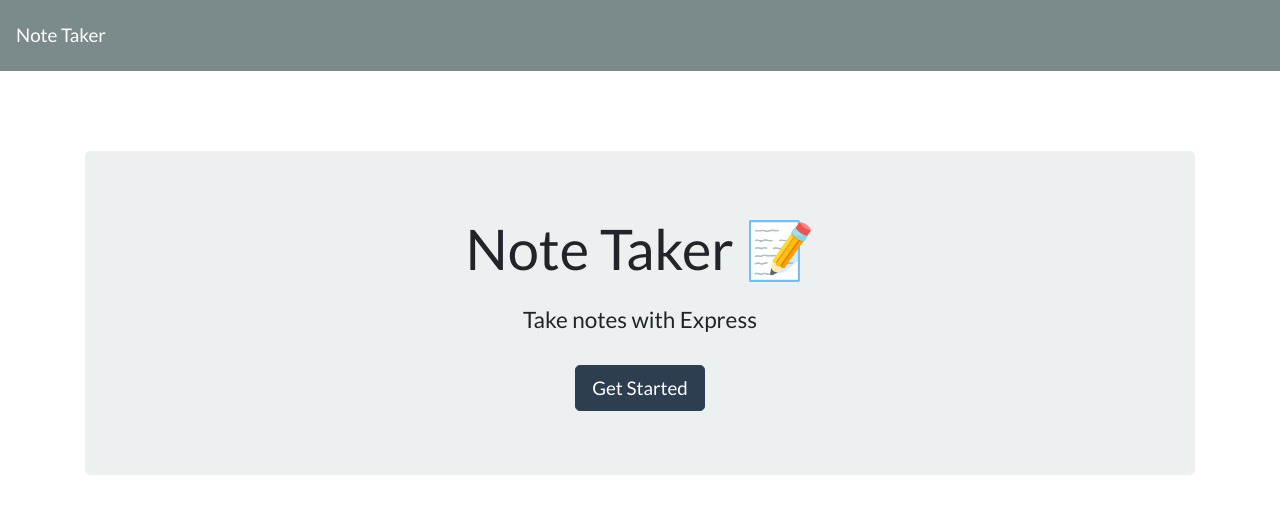
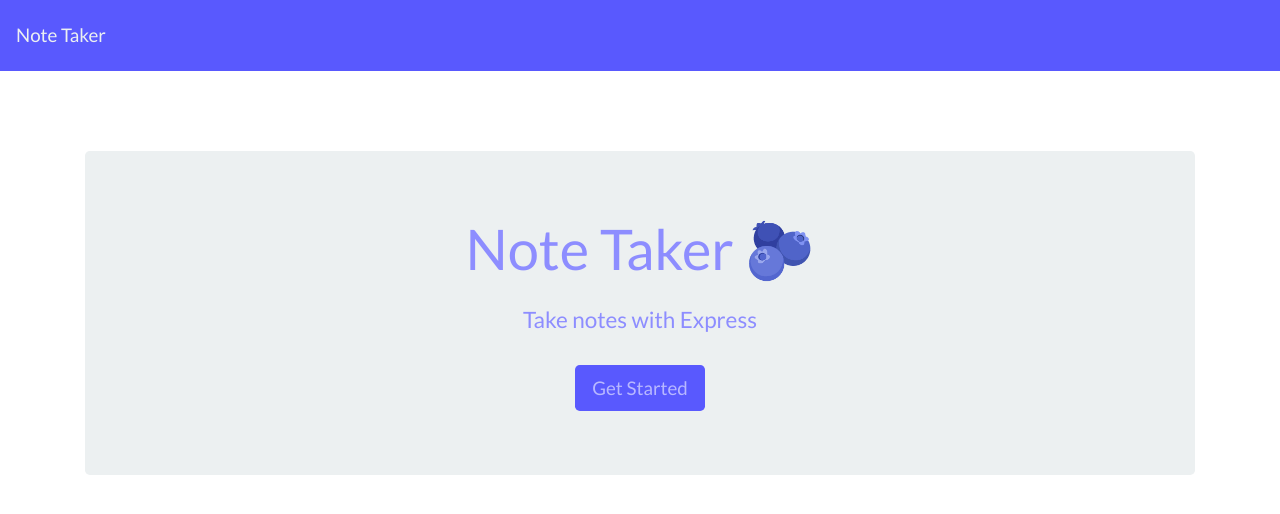
Before and after one commit to descardi-b/blueberry-swirl-note-taker, a website: page public/index.html in a window 1280 px wide. Drawn offline with nearby package versions, Linux system fonts and the light colour scheme; no server answers.

Commit message:
added ux enhancements

```diff
--- a/db/db.json
+++ b/db/db.json
@@ -1 +1 @@
-[{"title":"Test Title","text":"Test text"}]
+[{"title":"Let's take some notes, baby 🫐","text":"Test text"},{"title":"Make a note about it","text":"Notes!","id":"fb8bc020-9c1c-11ec-a8b0-5da35f6540a7"},{"title":"Never lie","text":"Okay?","id":"258c33e0-9c1e-11ec-a8b0-5da35f6540a7"}]
--- a/public/assets/css/styles.css
+++ b/public/assets/css/styles.css
@@ -76,3 +76,24 @@
   padding: 20px;
   cursor: pointer;
 }
+
+.blueberry {
+  background-color: rgb(89, 89, 254);
+}
+
+.blueberry-lite {
+  color: rgb(141, 141, 255);
+}
+
+.blueberry-cream {
+  color:rgb(184, 184, 255);
+}
+
+#startBtn {
+  -webkit-transition: color 3s;
+  transition: color 3s;
+}
+
+#startBtn:hover {
+  color: white
+}
--- a/public/index.html
+++ b/public/index.html
@@ -7,18 +7,19 @@
   <meta http-equiv="X-UA-Compatible" content="ie=edge">
   <title>Note Taker</title>
   <link rel="stylesheet" href="https://cdnjs.cloudflare.com/ajax/libs/bootswatch/4.1.3/flatly/bootstrap.min.css" />
+  <link rel="stylesheet" href="./assets/css/styles.css">
 </head>
 
 <body>
-  <nav class="navbar navbar-dark bg-dark">
-    <a class="navbar-brand" href="/">Note Taker
+  <nav class="navbar blueberry">
+    <a class="navbar-brand text-light" href="/">Note Taker
     </a>
   </nav>
   <div class="container">
     <div style="margin-top: 80px;" class="jumbotron text-center">
-      <h1 class="display-4">Note Taker <span role="img" aria-label="Memo">📝</span></h1>
-      <h4 class="mt-4">Take notes with Express</h4>
-      <a class="btn btn-primary btn-lg mt-4" href="/notes" role="button">Get Started</a>
+      <h1 class="display-4 blueberry-lite">Note Taker <span role="img" aria-label="Memo">🫐</span></h1>
+      <h4 class="mt-4 blueberry-lite">Take notes with Express</h4>
+      <a class="btn blueberry blueberry-cream btn-lg mt-4" href="/notes" role="button" id="startBtn">Get Started</a>
     </div>
   </div>
   <script src="/assets/js/index.js"></script>
```
Also changed, not shown: public/notes.html (+4 -4 lines).
